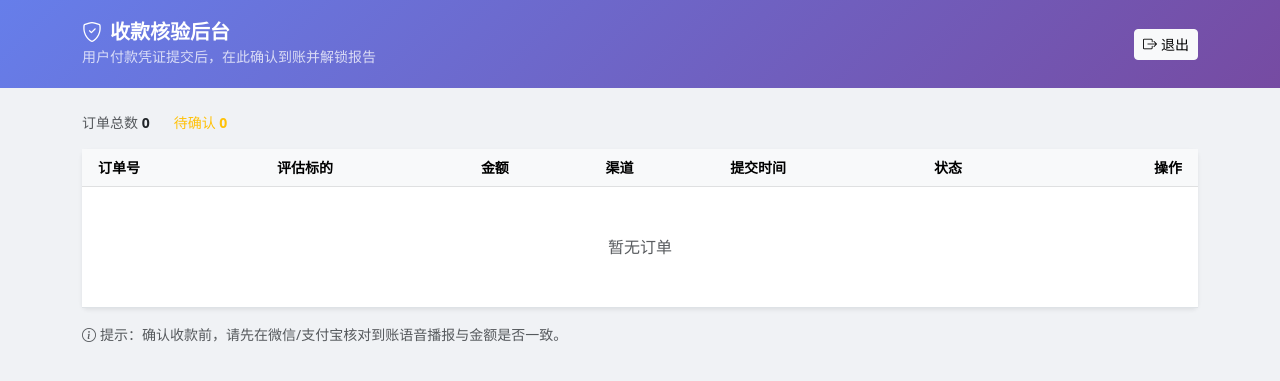
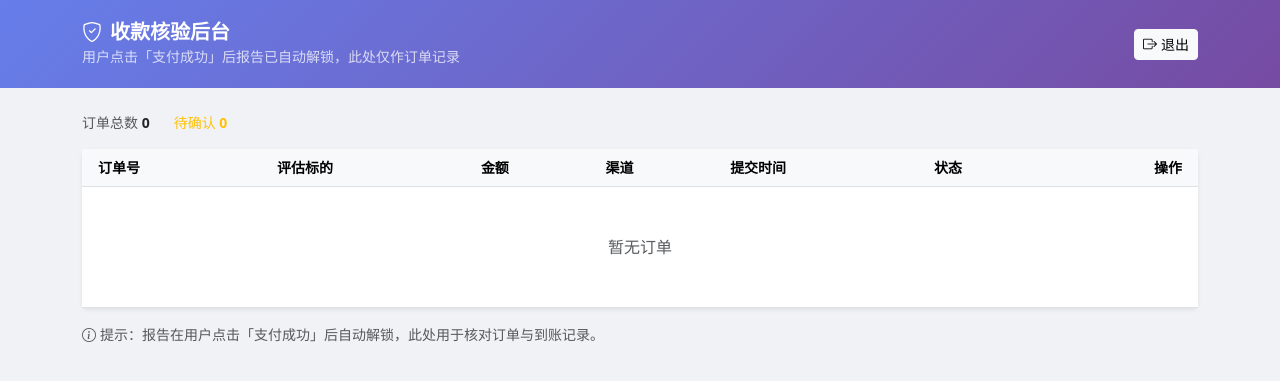
Before and after one commit to MZCnyhhd/Project2-RealEstateValuation, a Flask app: page /admin/orders in a window 1280 px wide. Shown: the top 381 px of the page. Run offline with Flask 3, Linux system fonts and the light colour scheme; the visitor is signed in with stand-in values (Sample User, id 1).

Commit message:
feat: 点「支付成功」后直接生成报告，取消人工核验等待
- valuate_pay_confirm：个人收款码模式下点「支付成功」即标记 paid=True（review_status=confirmed）并跳转 /valuate/result，报告立即解锁；官方支付模式仍以回调验签为准
- valuate_pay.html：移除「支付凭证已提交，正在核实到账」横幅与 submitted 参数；右侧提示改为『扫码付款后点「支付成功」，即可直接生成报告』
- admin_orders.html：说明文案改为订单记录用途（报告已自动解锁）

```diff
--- a/app.py
+++ b/app.py
@@ -434,18 +434,15 @@ def valuate_pay():
         "valuate_pay.html", order=order, price=VALUATION_PRICE,
         wx_configured=payments.WX_CONFIGURED,
         official=payments.WX_CONFIGURED,
-        submitted=request.args.get("submitted"),
     )
 
 
 @app.route("/valuate/pay/confirm", methods=["POST"])
 def valuate_pay_confirm():
-    """确认支付按钮。
+    """确认支付按钮：用户点「支付成功」后直接解锁并生成完整估值报告。
 
-    * 真实支付模式（已配置微信/支付宝 API）：真正解锁取决于回调验签结果；
-      若订单尚未被回调标记为已支付，则回到收银台并提示等待轮询。
-    * 人工核验模式（未配置官方 API）：用户提交支付凭证后订单进入「待确认」，
-      不自动解锁，需商家在后台核实到账后手动确认（见 /admin/orders）。
+    * 官方支付模式（已配置微信 API）：解锁以回调验签为准，未到账则回收银台等待。
+    * 个人收款码模式（未配置官方 API）：用户自主确认已付款，立即解锁报告，无需人工核验。
     """
     order = session.get("pending_valuation")
     if not order:
@@ -458,29 +455,33 @@ def valuate_pay_confirm():
     store = get_order_store()
     official = payments.WX_CONFIGURED or payments.ALI_CONFIGURED
 
-    # 真实支付模式：解锁取决于回调验签
+    from datetime import datetime
+
+    # 官方支付模式：解锁取决于回调验签
     if official:
         real_paid = store.get(order["order_no"]) or {}
-        if real_paid.get("paid"):
-            order["paid"] = True
-            order["pay_method"] = real_paid.get("pay_method") or pay_method
-            order["paid_at"] = real_paid.get("paid_at")
-            session["pending_valuation"] = order
-            session["valuation_paid_no"] = order["order_no"]
-            logger.info(f"估值订单支付成功(官方) - 单号: {order['order_no']}, 渠道: {pay_method}")
-            return redirect("/valuate/result")
-        return redirect("/valuate/pay?wait=1")
+        if not real_paid.get("paid"):
+            return redirect("/valuate/pay?wait=1")
+        order["paid"] = True
+        order["pay_method"] = real_paid.get("pay_method") or pay_method
+        order["paid_at"] = real_paid.get("paid_at")
+        session["pending_valuation"] = order
+        session["valuation_paid_no"] = order["order_no"]
+        logger.info(f"估值订单支付成功(官方) - 单号: {order['order_no']}, 渠道: {pay_method}")
+        return redirect("/valuate/result")
 
-    # 人工核验模式：提交凭证 → 待确认，不自动解锁
-    from datetime import datetime
-    submitted_at = datetime.now().strftime("%Y-%m-%d %H:%M:%S")
+    # 个人收款码模式：用户确认已付款 → 直接解锁报告（无需人工核验）
+    paid_at = datetime.now().strftime("%Y-%m-%d %H:%M:%S")
+    order["paid"] = True
     order["pay_method"] = pay_method
-    order["review_status"] = "pending"
-    order["submitted_at"] = submitted_at
+    order["paid_at"] = paid_at
+    order["review_status"] = "confirmed"
     session["pending_valuation"] = order
-    store.update(order["order_no"], pay_method=pay_method, review_status="pending", submitted_at=submitted_at)
-    logger.info(f"用户提交支付凭证 - 单号: {order['order_no']}, 渠道: {pay_method}")
-    return redirect("/valuate/pay?submitted=1")
+    session["valuation_paid_no"] = order["order_no"]
+    store.update(order["order_no"], paid=True, pay_method=pay_method, paid_at=paid_at,
+                 review_status="confirmed")
+    logger.info(f"估值订单已支付并解锁 - 单号: {order['order_no']}, 渠道: {pay_method}")
+    return redirect("/valuate/result")
 
 
 @app.route("/valuate/pay/status")
--- a/templates/admin_orders.html
+++ b/templates/admin_orders.html
@@ -16,7 +16,7 @@
         <div class="container d-flex align-items-center justify-content-between">
             <div>
                 <h5 class="mb-0 fw-bold"><i class="bi bi-shield-check me-2"></i>收款核验后台</h5>
-                <small class="opacity-75">用户付款凭证提交后，在此确认到账并解锁报告</small>
+                <small class="opacity-75">用户点击「支付成功」后报告已自动解锁，此处仅作订单记录</small>
             </div>
             <a href="/admin/logout" class="btn btn-light btn-sm"><i class="bi bi-box-arrow-right me-1"></i>退出</a>
         </div>
@@ -100,7 +100,7 @@
         </div>
 
         <p class="text-muted small mt-3 mb-0">
-            <i class="bi bi-info-circle me-1"></i>提示：确认收款前，请先在微信/支付宝核对到账语音播报与金额是否一致。
+            <i class="bi bi-info-circle me-1"></i>提示：报告在用户点击「支付成功」后自动解锁，此处用于核对订单与到账记录。
         </p>
     </div>
 </body>
```
Also changed, not shown: templates/valuate_pay.html (+1 -11 lines).
